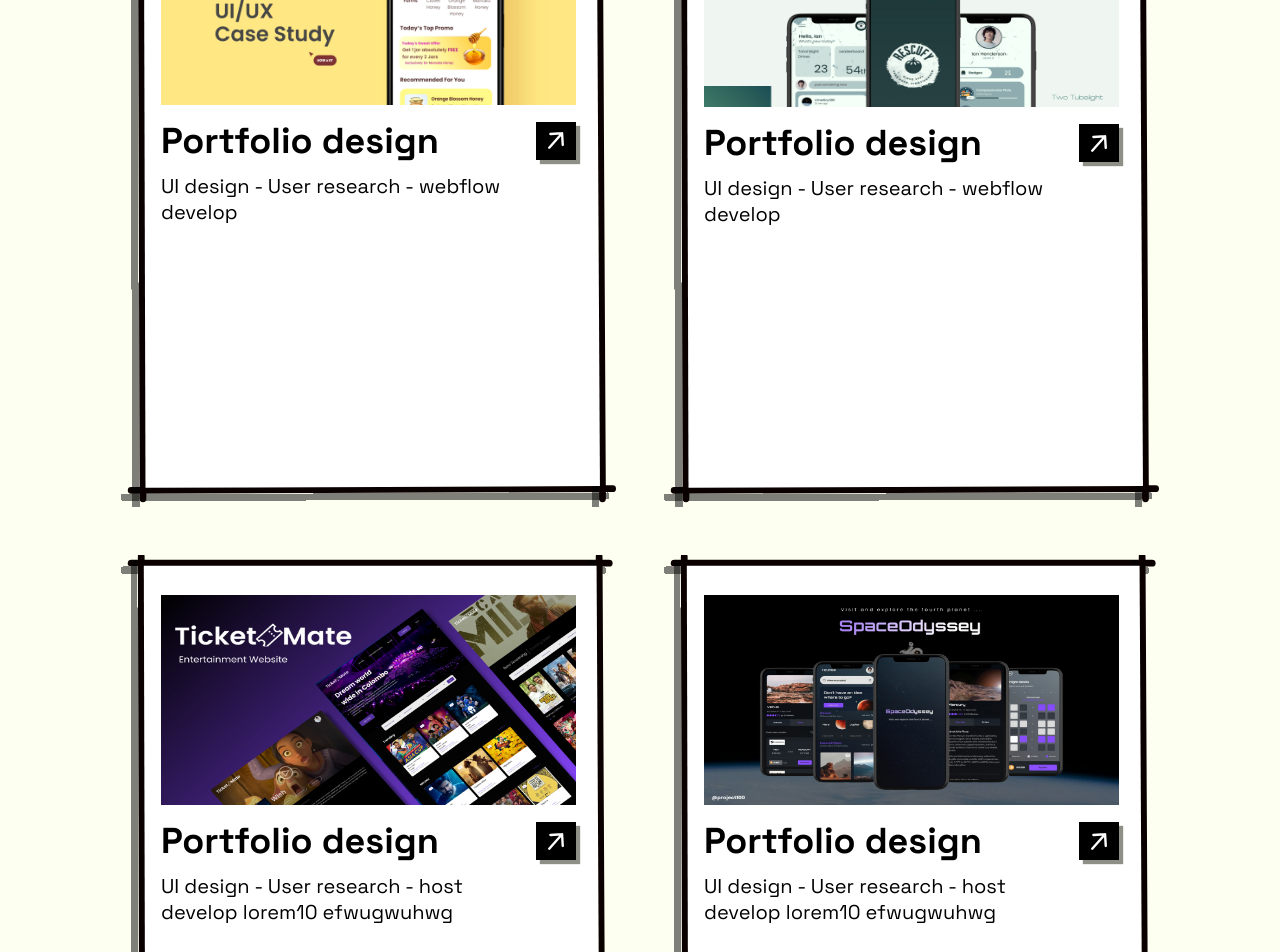
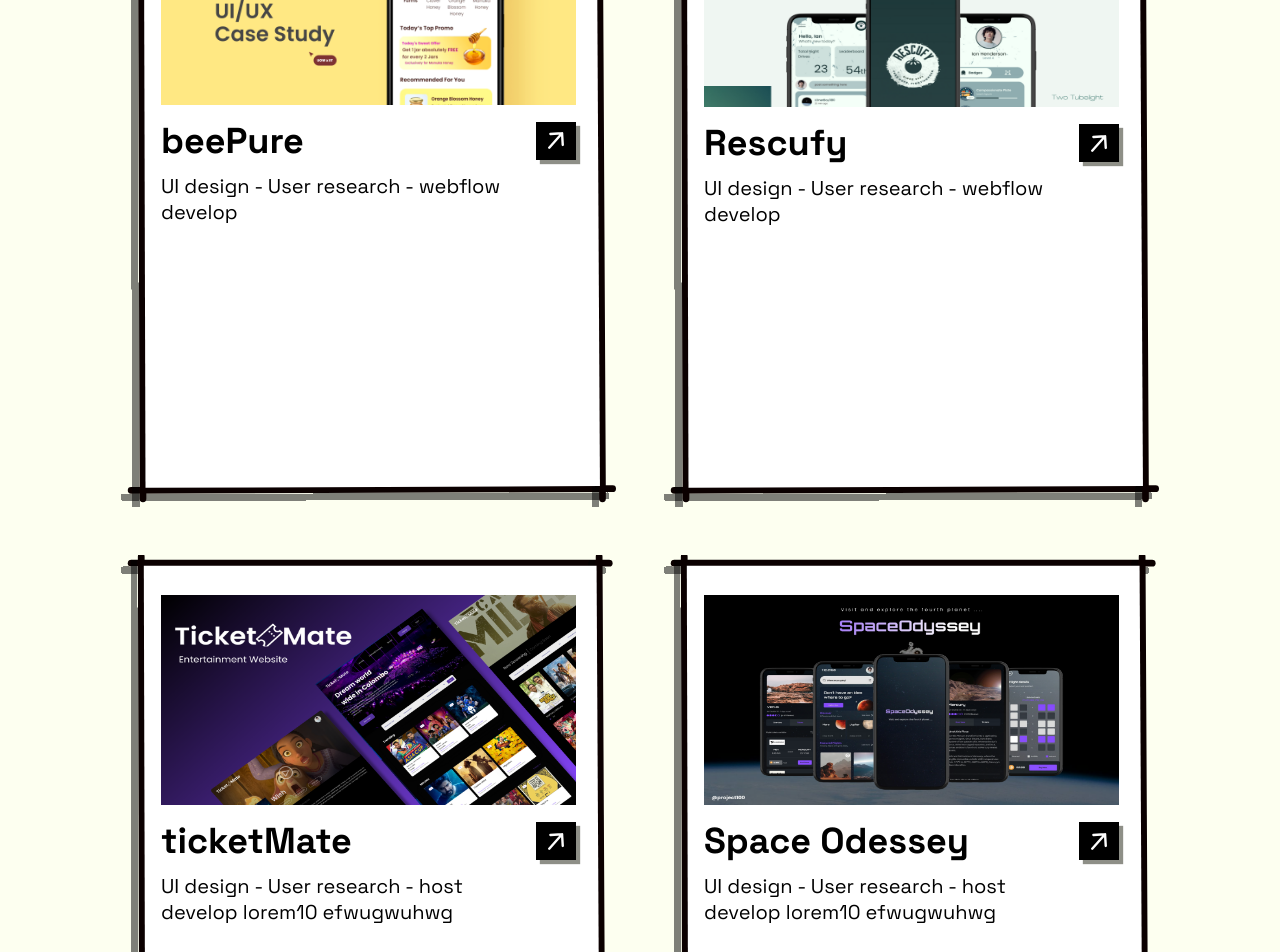
Before and after one commit to salmanfaraj06/react-setup-template, a React (Vite) app: page / in a window 1280 px wide. Shown: the part 1980-2932 px from the top of the page. Built offline with nearby package versions, Linux system fonts and the light colour scheme.

Commit message:
rename all projects

```diff
--- a/src/components/Projects.jsx
+++ b/src/components/Projects.jsx
@@ -20,25 +20,25 @@ const data = [
 
   {
     portfolio: "images/thumbnails/beepure.png",
-    title: "Portfolio design",
+    title: "beePure",
     description: "UI design - User research - webflow develop",
     link: "#",
   },
   {
     portfolio: "images/thumbnails/Rescufy.png",
-    title: "Portfolio design",
+    title: "Rescufy",
     description: "UI design - User research - webflow develop",
     link: "#",
   },
   {
     portfolio: "images/thumbnails/ticketMate.png",
-    title: "Portfolio design",
+    title: "ticketMate",
     description: "UI design - User research - host develop lorem10 efwugwuhwg ",
     link: "#",
   },
   {
     portfolio: "images/thumbnails/spaceOdessey.png",
-    title: "Portfolio design",
+    title: "Space Odessey",
     description: "UI design - User research - host develop lorem10 efwugwuhwg ",
     link: "#",
   },
```
